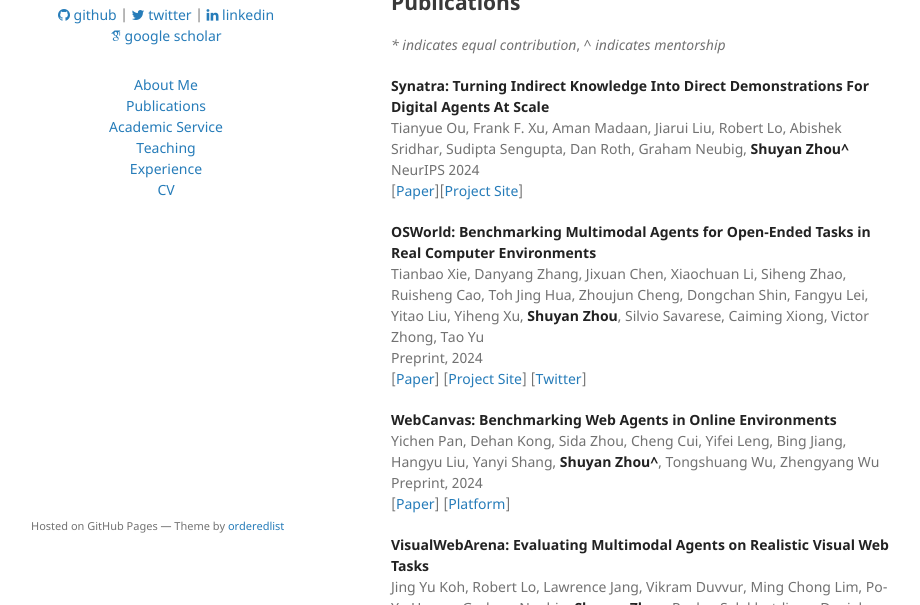
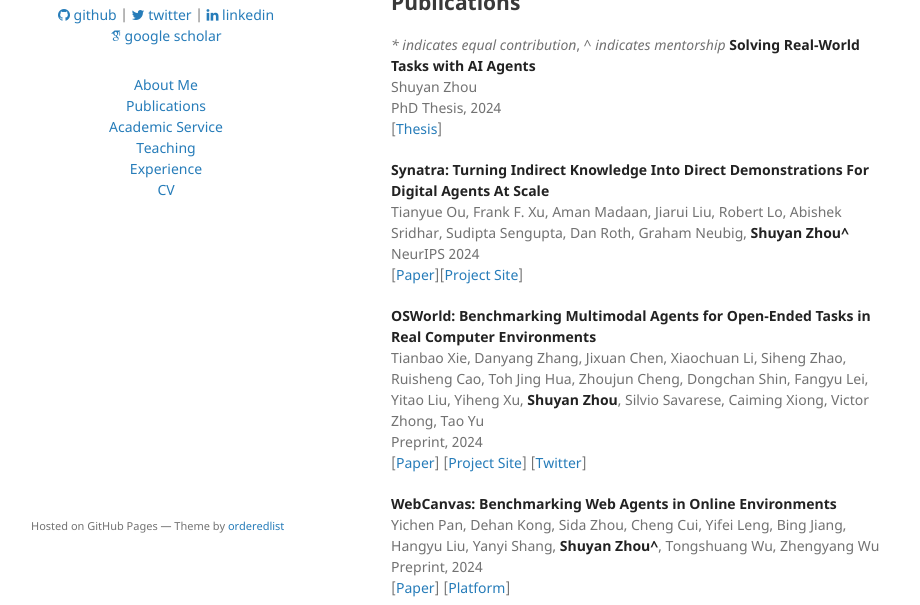
Before and after one commit to shuyanzhou/shuyanzhou.github.io, a Jekyll site: the page built from index.md, in a window 1280 px wide and 900 px high, cut to the strip 295-900 px from the top of the window. Shown: the whole strip, without its empty margins (179-1099 px from the left). Built offline with Jekyll 4.4.1, drawn with Linux system fonts in a browser that asks for light colours; some web fonts are replaced.

Commit message:
add thesis

```diff
--- a/index.md
+++ b/index.md
@@ -24,6 +24,11 @@ I am best reached by email at [shuyanzhxxx@gmail.com](mailto:shuyanzhxxx@gmail.c
 
 ## Publications
 *\* indicates equal contribution*, *^ indicates mentorship*
+**Solving Real-World Tasks with AI Agents** \
+Shuyan Zhou \
+PhD Thesis, 2024 \
+[[Thesis](./assets/papers/shuyanzh_thesis.pdf)]
+
 
 **Synatra: Turning Indirect Knowledge Into Direct Demonstrations For Digital Agents At Scale** \
 Tianyue Ou, Frank F. Xu, Aman Madaan, Jiarui Liu, Robert Lo, Abishek Sridhar, Sudipta Sengupta, Dan Roth, Graham Neubig, **Shuyan Zhou^** \
```
Also changed, not shown: 1 other file.
